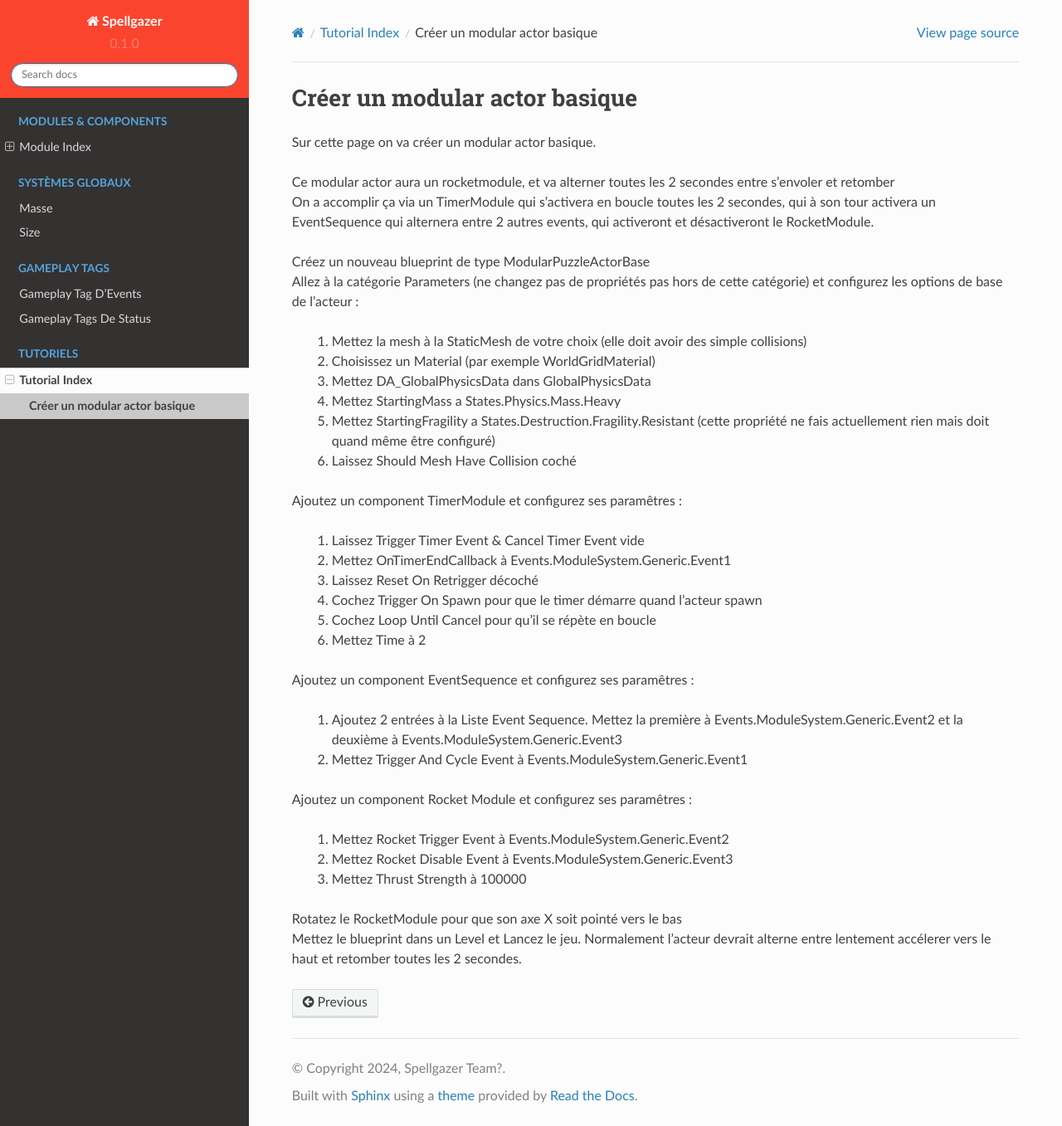
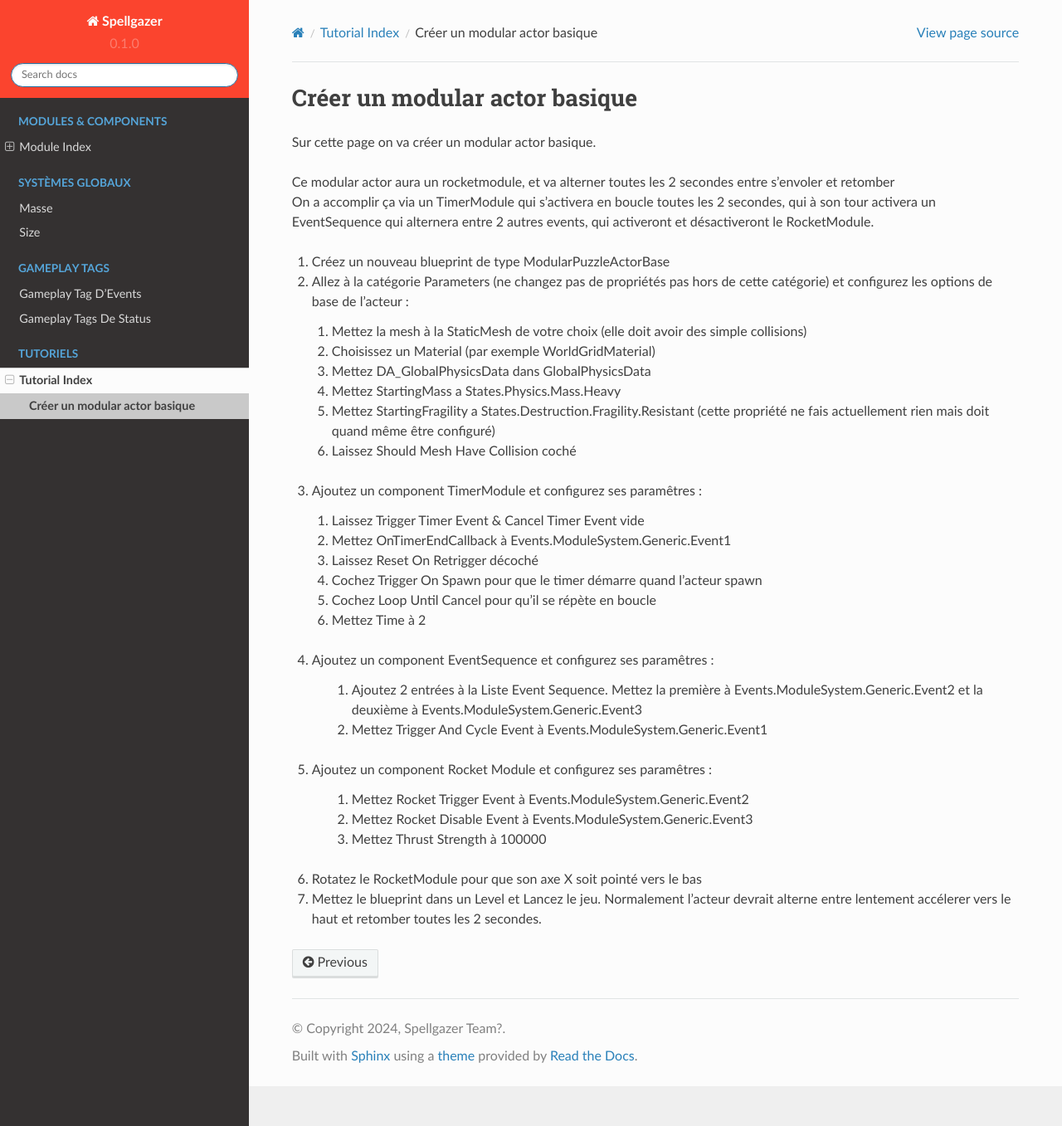
Before and after one commit to PaperMartin/SpellgazerDoc, a Sphinx documentation site: the page built from docs/source/Tutorials/ModularActorBasics.rst, in a window 1280 px wide and 1357 px high. Shown: the whole window at 83% size. Built offline with Sphinx 7.4.7 and the Read the Docs theme 2.0.0, drawn with Linux system fonts in a browser that asks for light colours.

Commit message:
AAAAAAAAAAAAAAAAAAAAAAAAA

```diff
--- a/docs/source/Tutorials/ModularActorBasics.rst
+++ b/docs/source/Tutorials/ModularActorBasics.rst
@@ -6,35 +6,35 @@ Créer un modular actor basique
 | Ce modular actor aura un rocketmodule, et va alterner toutes les 2 secondes entre s'envoler et retomber
 | On a accomplir ça via un TimerModule qui s'activera en boucle toutes les 2 secondes, qui à son tour activera un EventSequence qui alternera entre 2 autres events, qui activeront et désactiveront le RocketModule.
 
-| Créez un nouveau blueprint de type ModularPuzzleActorBase
-| Allez à la catégorie Parameters (ne changez pas de propriétés pas hors de cette catégorie) et configurez les options de base de l'acteur :
+#. Créez un nouveau blueprint de type ModularPuzzleActorBase
+#. Allez à la catégorie Parameters (ne changez pas de propriétés pas hors de cette catégorie) et configurez les options de base de l'acteur :
 
-    #. Mettez la mesh à la StaticMesh de votre choix (elle doit avoir des simple collisions)
-    #. Choisissez un Material (par exemple WorldGridMaterial)
-    #. Mettez DA_GlobalPhysicsData dans GlobalPhysicsData
-    #. Mettez StartingMass a States.Physics.Mass.Heavy
-    #. Mettez StartingFragility a States.Destruction.Fragility.Resistant (cette propriété ne fais actuellement rien mais doit quand même être configuré)
-    #. Laissez Should Mesh Have Collision coché
+   #. Mettez la mesh à la StaticMesh de votre choix (elle doit avoir des simple collisions)
+   #. Choisissez un Material (par exemple WorldGridMaterial)
+   #. Mettez DA_GlobalPhysicsData dans GlobalPhysicsData
+   #. Mettez StartingMass a States.Physics.Mass.Heavy
+   #. Mettez StartingFragility a States.Destruction.Fragility.Resistant (cette propriété ne fais actuellement rien mais doit quand même être configuré)
+   #. Laissez Should Mesh Have Collision coché
 
-| Ajoutez un component TimerModule et configurez ses paramêtres :
+#. Ajoutez un component TimerModule et configurez ses paramêtres :
 
-    #. Laissez Trigger Timer Event & Cancel Timer Event vide
-    #. Mettez OnTimerEndCallback à Events.ModuleSystem.Generic.Event1
-    #. Laissez Reset On Retrigger décoché
-    #. Cochez Trigger On Spawn pour que le timer démarre quand l'acteur spawn
-    #. Cochez Loop Until Cancel pour qu'il se répète en boucle
-    #. Mettez Time à 2
+   #. Laissez Trigger Timer Event & Cancel Timer Event vide
+   #. Mettez OnTimerEndCallback à Events.ModuleSystem.Generic.Event1
+   #. Laissez Reset On Retrigger décoché
+   #. Cochez Trigger On Spawn pour que le timer démarre quand l'acteur spawn
+   #. Cochez Loop Until Cancel pour qu'il se répète en boucle
+   #. Mettez Time à 2
 
-| Ajoutez un component EventSequence et configurez ses paramêtres :
+#. Ajoutez un component EventSequence et configurez ses paramêtres :
 
     #. Ajoutez 2 entrées à la Liste Event Sequence. Mettez la première à Events.ModuleSystem.Generic.Event2 et la deuxième à Events.ModuleSystem.Generic.Event3
     #. Mettez Trigger And Cycle Event à Events.ModuleSystem.Generic.Event1
 
-| Ajoutez un component Rocket Module et configurez ses paramêtres :
+#. Ajoutez un component Rocket Module et configurez ses paramêtres :
 
     #. Mettez Rocket Trigger Event à Events.ModuleSystem.Generic.Event2
     #. Mettez Rocket Disable Event à Events.ModuleSystem.Generic.Event3
     #. Mettez Thrust Strength à 100000
 
-| Rotatez le RocketModule pour que son axe X soit pointé vers le bas
-| Mettez le blueprint dans un Level et Lancez le jeu. Normalement l'acteur devrait alterne entre lentement accélerer vers le haut et retomber toutes les 2 secondes.
+#. Rotatez le RocketModule pour que son axe X soit pointé vers le bas
+#. Mettez le blueprint dans un Level et Lancez le jeu. Normalement l'acteur devrait alterne entre lentement accélerer vers le haut et retomber toutes les 2 secondes.
```
